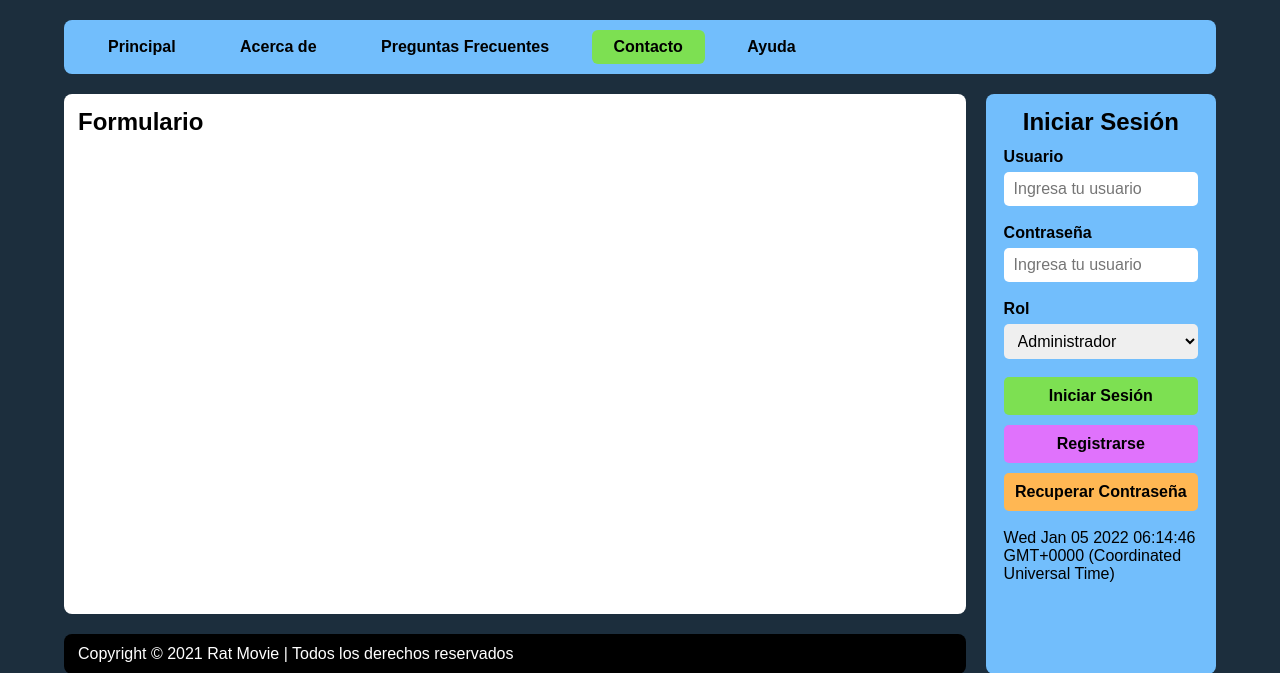
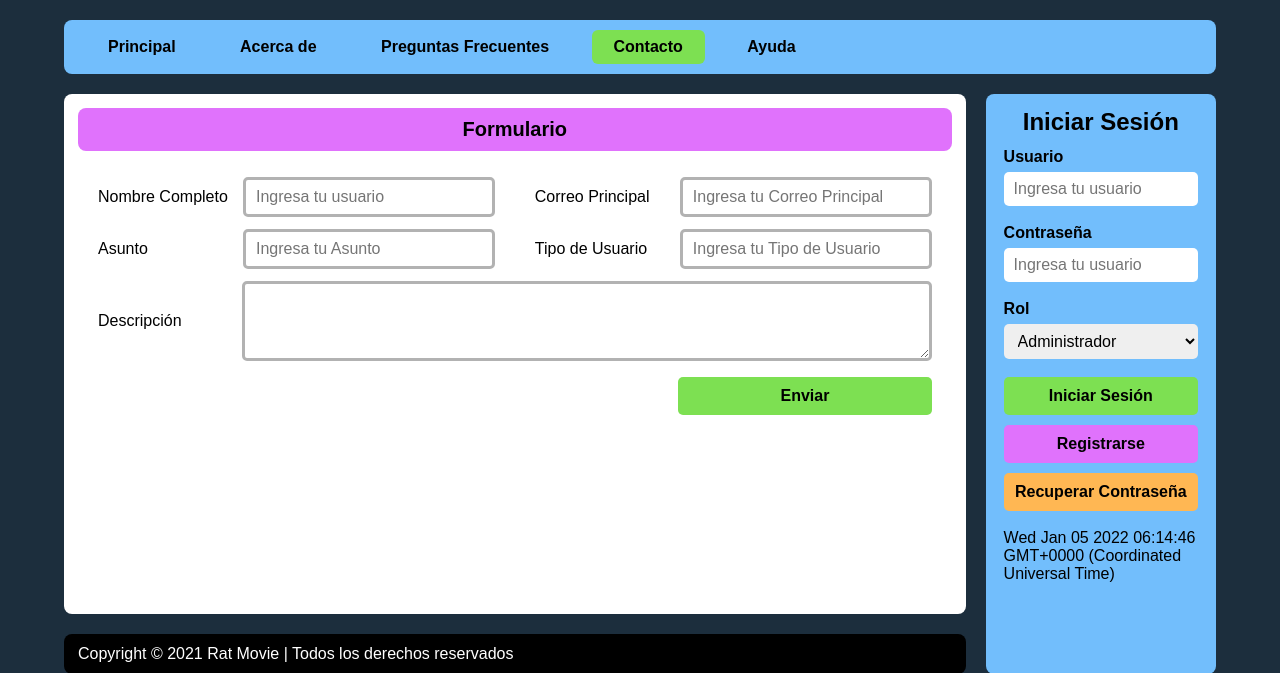
Before and after one commit to NickMan016/equipo06_web, a PHP site: page / in a window 1280 px wide, after a click on "Contacto". Shown: the part 100-773 px from the top of the page. Run offline with PHP 8.4, Linux system fonts and the light colour scheme.

Commit message:
Correcciones de Formularios, etc

```diff
--- a/css/main_style.css
+++ b/css/main_style.css
@@ -271,7 +271,8 @@ header .titulo {
 }
 
 .formulario-usuario .form-group input,
-.formulario-usuario .form-group select{
+.formulario-usuario .form-group select,
+.formulario-usuario .form-group textarea{
     width: 100%;
     margin: 6px 0;
     padding: 8px 10px;
@@ -282,6 +283,15 @@ header .titulo {
     font-size: 1rem;
     outline: none;
     transition: all .3s ease;
+}
+
+.formulario-usuario .group-textarea textarea {
+    width: 100%;
+    height: 80px;
+}
+
+.formulario-usuario .group-textarea label {
+    width: 21%;
 }
 
 .formulario-usuario .form-group input:focus{
--- a/index.html
+++ b/index.html
@@ -40,6 +40,7 @@
 						<h1>Bienvenido al Sistema</h1>
 					</article>
 					<article id="tab2">
+						<div class="contenedor-actividad">
 							<h1>Integrantes</h1>
 							<p>
 								<br/>Sánchez Zavala Carlos Enrique. <br/>
@@ -68,6 +69,7 @@
 								Paniagua Juárez  Nadia Patricia.<br/>
 								Estuve en la parte de desarrollo del front end, en sección de formularios. <br/><br/>
 							</p>
+						</div>
 					</article>
 					<article id="tab3">
 						<h1>Vistas del Proyecto</h1>
@@ -79,7 +81,41 @@
 						</ul>
 					</article>
 					<article id="tab4">
-						<h1>Formulario</h1>
+						<div class="titulo-table">Formulario</div>
+						<form class="formulario-usuario">
+							<div class="form-row">
+								<div class="form-group">
+									<label for="nombre">Nombre Completo</label>
+									<input type="text" name="nombre" id="nombre" placeholder="Ingresa tu usuario">
+								</div>
+
+								<div class="form-group">
+									<label for="correoP">Correo Principal</label>
+									<input type="text" name="correoP" id="correoP" placeholder="Ingresa tu Correo Principal">
+								</div>
+							</div>
+							<div class="form-row">
+								<div class="form-group">
+									<label for="asunto">Asunto</label>
+									<input type="text" name="asunto" id="asunto" placeholder="Ingresa tu Asunto">
+								</div>
+								<div class="form-group">
+									<label for="role">Tipo de Usuario</label>
+									<input type="text" name="role" id="role" placeholder="Ingresa tu Tipo de Usuario">
+								</div>
+							</div>
+							<div class="form-row">
+								<div class="form-group group-textarea">
+									<label for="descripcion">Descripción</label>
+									<textarea name="descripcion" id="descripcion"></textarea>
+								</div>
+							</div>
+							<input type="hidden" name="id" id="id">
+							<input type="hidden" name="action" id="action" value="set">
+							<div class="botones-formulario-usuario">
+								<button id="btn-form-perfil">Enviar</button>
+							</div>
+						</form>
 					</article>
 					<article id="tab5">
 						<h1>Ayuda</h1>
```
Also changed, not shown: js/alumno.js (+7 -0 lines). Lines whose indentation alone changed are shown as unchanged.
